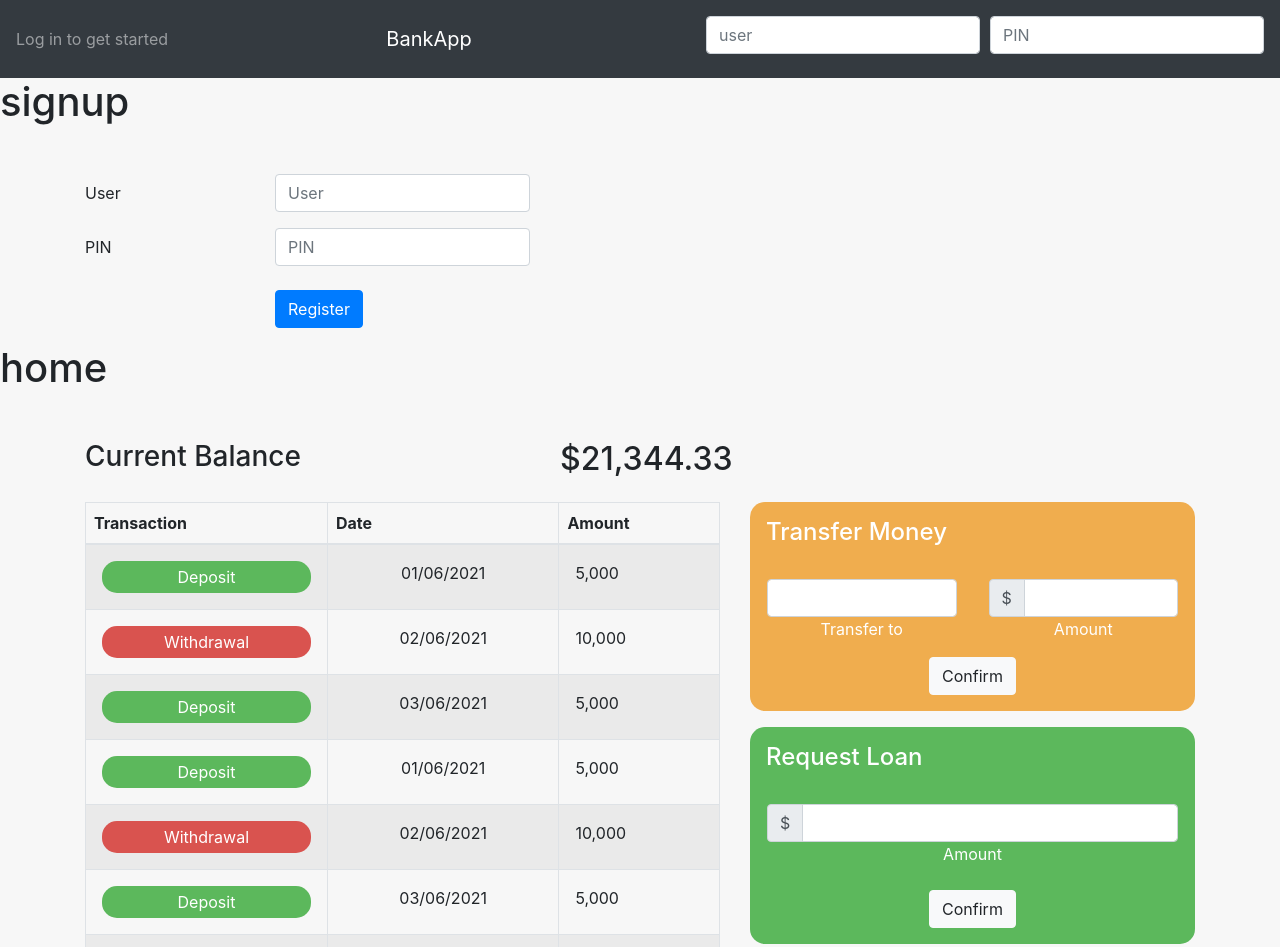
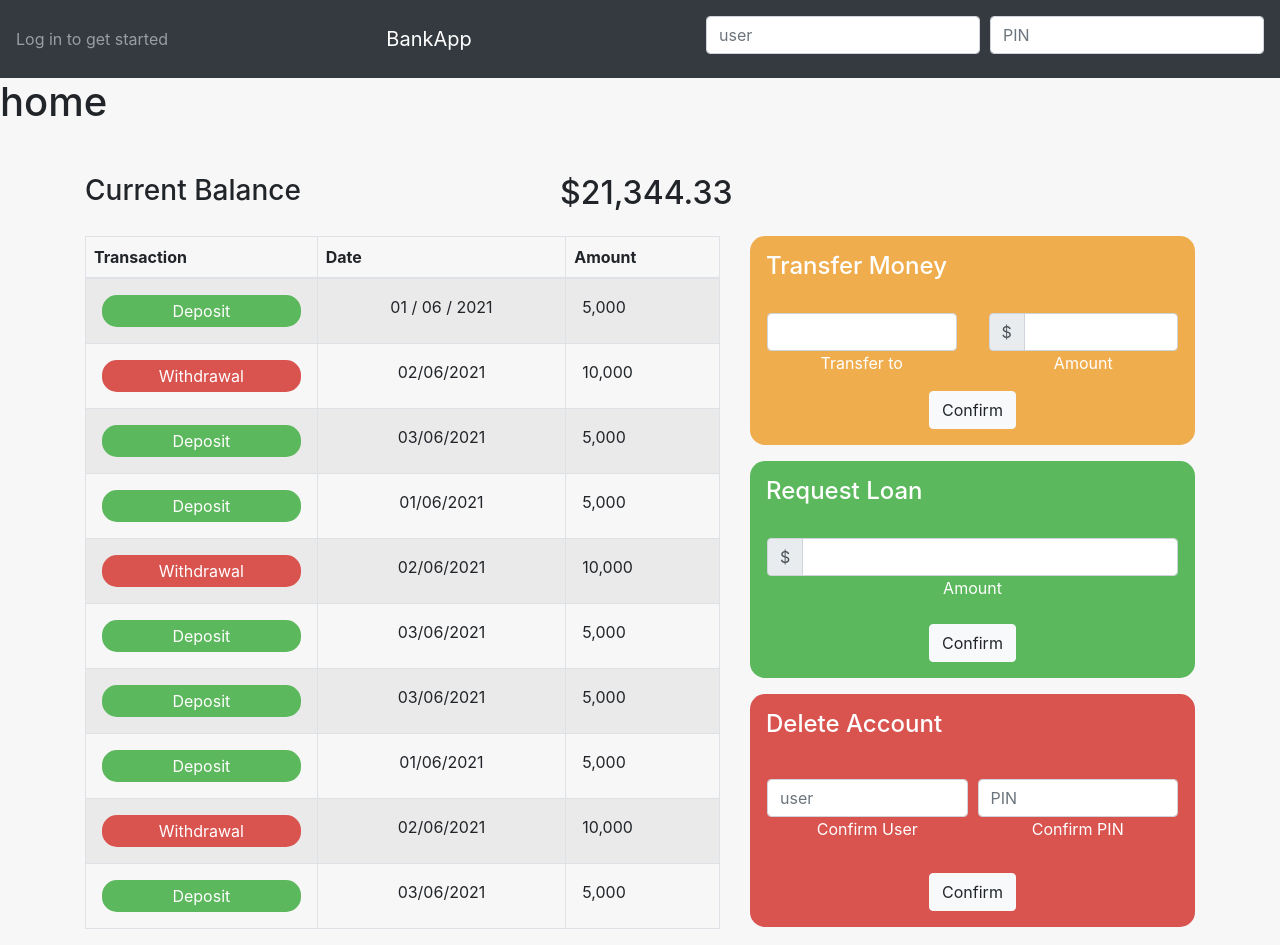
Before and after one commit to luigicampagnola/project-7, a React app: page / in a window 1280 px wide. Shown: the top 947 px of the page. Built offline with nearby package versions, Linux system fonts and the light colour scheme.

Commit message:
test adding hardcoded values & props

```diff
--- a/src/Components/Home/Home.js
+++ b/src/Components/Home/Home.js
@@ -1,4 +1,4 @@
-import React from "react";
+import React, { Component } from "react";
 import Transactions from "../Transactions/Transactions";
 import "./Home.css";
 import Transfer from "../Transfer/Transfer";
@@ -8,8 +8,10 @@ import Row from "react-bootstrap/Row";
 import Loans from "../Loans/Loans";
 import Close from "../Close/Close";
 import CurrentBalance from "../CurrentBalance/CurrentBalance";
+import { Money } from '../Money/Money';
 
-const Home = () => {
+class Home extends Component {
+  render() {
     return (
       <div>
         <h1 className="">home</h1>
@@ -19,7 +21,7 @@ const Home = () => {
               <CurrentBalance />
               <Row>
                 <Col sm={7}>
-                <Transactions />
+                  <Transactions Money={Money}/>
                 </Col>
                 <Col sm={5}>
                   <div className="transaction-color">
@@ -35,16 +37,10 @@ const Home = () => {
               </Row>
             </Container>
           </div>
-
-        <p>Date and Time</p>
-        <p>Transaction component</p>
-        <p>Transfer Money Component</p>
-        <p>Request Loan Component</p>
-        <p>Close Account Component</p>
-        <p>Calculation component </p>
         </div>
       </div>
     );
-};
+  }
+}
 
 export default Home;
--- /dev/null
+++ b/src/Components/Money/Money.js
@@ -0,0 +1,52 @@
+export const Money = [
+  {
+    Type: "Deposit",
+    Date: "01 / 06 / 2021",
+    Amount: "5,000",
+  },
+  {
+    Type: "Withdrawal",
+    Date: "02 / 06 / 2021",
+    Amount: "10000",
+  },
+  {
+    Type: "Deposit",
+    Date: "03 / 06 / 2021",
+    Amount: "5,000",
+  },
+  {
+    Type: "Deposit",
+    Date: "01 / 06 / 2021",
+    Amount: "5000",
+  },
+  {
+    Type: "Withdrawal",
+    Date: "01 / 06 / 2021",
+    Amount: "5000",
+  },
+  {
+    Type: "Deposit",
+    Date: "01 / 06 / 2021",
+    Amount: "5000",
+  },
+  {
+    Type: "Deposit",
+    Date: "01 / 06 / 2021",
+    Amount: "5000",
+  },
+  {
+    Type: "Deposit",
+    Date: "01 / 06 / 2021",
+    Amount: "5000",
+  },
+  {
+    Type: "Withdrawal",
+    Date: "01 / 06 / 2021",
+    Amount: "5000",
+  },
+  {
+    Type: "Deposit",
+    Date: "01 / 06 / 2021",
+    Amount: "5000",
+  },
+];
--- a/src/Components/Signup/Signup.js
+++ b/src/Components/Signup/Signup.js
@@ -10,9 +10,13 @@ const Signup = () => {
     <div>
       <div>
         <h1>signup</h1>
-        <div className="mt-5 sign-up">
-          <Container>
-            <Form.Group as={Row} controlId="formHorizontalEmail">
+        <div>
+          <Container className="sign-up p-5">
+            <Form.Group
+              as={Row}
+              controlId="formHorizontalEmail"
+              className="mb-4"
+            >
               <Form.Label column sm={2}>
                 User
               </Form.Label>
--- a/src/Components/Transactions/Transactions.js
+++ b/src/Components/Transactions/Transactions.js
@@ -2,7 +2,7 @@ import React from "react";
 import Table from "react-bootstrap/Table";
 import "./Transactions.css";
 
-const Transactions = () => {
+const Transactions = ({ Money }) => {
   return (
     <div>
       <Table striped bordered hover size="sm">
@@ -18,12 +18,12 @@ const Transactions = () => {
         <tbody>
           <tr>
             <td className="p-3">
-              <div className="depo p-1">Deposit</div>
+              <div className="depo p-1">{Money[0].Type}</div>
             </td>
             <td className="p-3 App" colSpan="2">
-              01/06/2021
+              {Money[0].Date}
             </td>
-            <td className="p-3">5,000</td>
+            <td className="p-3">{Money[0].Amount}</td>
           </tr>
           <tr>
             <td className="p-3">
--- a/src/Containers/App.css
+++ b/src/Containers/App.css
@@ -42,8 +42,7 @@
 }
 
 .sign-up {
-  display: flex;
-  justify-content: center;
   border-color: black;
   border-radius: 15px;
+  background-color: rgb(240, 234, 234);
 }
--- a/src/Containers/App.js
+++ b/src/Containers/App.js
@@ -2,14 +2,12 @@ import { Component } from "react";
 import NavbarComponent from "../Components/NavbarComponent/NavbarComponent";
 import "./App.css";
 import Home from "../Components/Home/Home";
-import Signup from "../Components/Signup/Signup";
 
 class App extends Component {
   render() {
     return (
       <div className="bg-color">
         <NavbarComponent />
-        <Signup />
         <Home />
       </div>
     );
```
Lines whose indentation alone changed are shown as unchanged.
